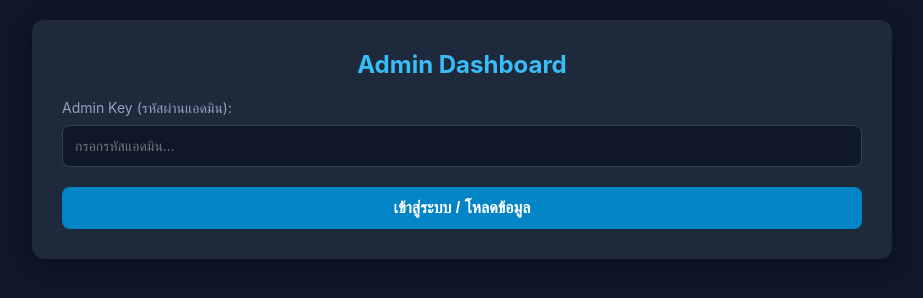
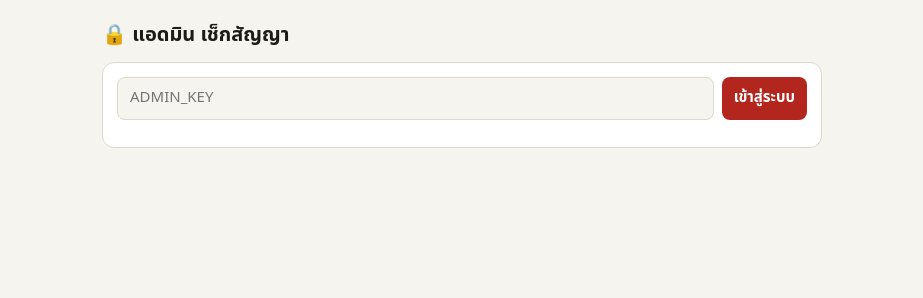
Before and after one commit to crdsstre-crypto/Contract-checker, a website: page Admin.html in a window 1280 px wide. Shown: the whole page, without its empty margins (178-1101 px from the left). Drawn offline with Linux system fonts and the light colour scheme.

Commit message:
Update Admin.html

```diff
--- a/Admin.html
+++ b/Admin.html
@@ -1,112 +1,51 @@
 <!DOCTYPE html>
-<html lang="th">
-<head>
-    <meta charset="UTF-8">
-    <meta name="viewport" content="width=device-width, initial-scale=1.0">
-    <title>Contract Checker - Admin Dashboard</title>
-    <style>
-        body {
-            font-family: -apple-system, BlinkMacSystemFont, "Segoe UI", Roboto, sans-serif;
-            background-color: #0f172a;
-            color: #f8fafc;
-            margin: 0;
-            padding: 20px;
-        }
-        .container {
-            max-width: 800px;
-            margin: 0 auto;
-            background-color: #1e293b;
-            padding: 30px;
-            border-radius: 12px;
-            box-shadow: 0 4px 20px rgba(0, 0, 0, 0.4);
-        }
-        h2 {
-            margin-top: 0;
-            color: #38bdf8;
-            text-align: center;
-        }
-        .form-group {
-            margin-bottom: 20px;
-        }
-        label {
-            display: block;
-            margin-bottom: 8px;
-            font-size: 14px;
-            color: #94a3b8;
-        }
-        input {
-            width: 100%;
-            padding: 12px;
-            border: 1px solid #334155;
-            background-color: #0f172a;
-            color: #fff;
-            border-radius: 8px;
-            box-sizing: border-box;
-            font-size: 14px;
-        }
-        input:focus {
-            outline: none;
-            border-color: #38bdf8;
-        }
-        button {
-            background-color: #0284c7;
-            color: white;
-            border: none;
-            padding: 12px;
-            width: 100%;
-            border-radius: 8px;
-            font-size: 16px;
-            font-weight: bold;
-            cursor: pointer;
-            transition: background-color 0.2s;
-        }
-        button:hover {
-            background-color: #0369a1;
-        }
-        #adminResult {
-            margin-top: 20px;
-            padding: 15px;
-            background-color: #0f172a;
-            border-radius: 8px;
-            border: 1px solid #334155;
-            white-space: pre-wrap;
-            word-break: break-all;
-            display: none;
-        }
-    </style>
-</head>
-<body>
-    <div class="container">
-        <h2>Admin Dashboard</h2>
-        <div class="form-group">
-            <label for="adminKey">Admin Key (รหัสผ่านแอดมิน):</label>
-            <input type="password" id="adminKey" placeholder="กรอกรหัสแอดมิน...">
-        </div>
-        <button onclick="loadAdminData()">เข้าสู่ระบบ / โหลดข้อมูล</button>
-        <div id="adminResult"></div>
-    </div>
-
-    <script>
-        async function loadAdminData() {
-            const key = document.getElementById('adminKey').value;
-            const resultDiv = document.getElementById('adminResult');
-
-            if (!key.trim()) {
-                alert('กรุณากรอก Admin Key');
-                return;
-            }
-
-            resultDiv.style.display = 'block';
-            resultDiv.innerText = 'กำลังโหลดข้อมูล...';
-
-            try {
-                const response = await fetch(`/admin?key=${encodeURIComponent(key)}`);
-                const data = await response.json();
-                resultDiv.innerText = JSON.stringify(data, null, 2);
-            } catch (error) {
-                resultDiv.innerText = 'เกิดข้อผิดพลาดในการเชื่อมต่อ หรือรหัสผ่านไม่ถูกต้อง';
-            }
-        }
-    </script>
-</body>
-</html>
+<html lang="th"><head><meta charset="utf-8">
+<meta name="viewport" content="width=device-width,initial-scale=1,viewport-fit=cover">
+<meta name="robots" content="noindex"><title>แอดมิน</title>
+<style>
+:root{--bg:#f6f4ef;--card:#fff;--ink:#1d1b16;--mute:#6b675c;--line:#ddd8cb;--acc:#b3261e}
+@media(prefers-color-scheme:dark){:root{--bg:#141310;--card:#201e1a;--ink:#f1eee6;--mute:#a29d90;--line:#37342d}}
+*{box-sizing:border-box}body{margin:0;background:var(--bg);color:var(--ink);font:15px/1.5 "Noto Sans Thai",system-ui,sans-serif;padding:max(14px,env(safe-area-inset-top)) 14px max(14px,env(safe-area-inset-bottom))}
+main{max-width:720px;margin:0 auto}h1{font-size:20px;margin:6px 0 12px}h2{font-size:16px;margin:0 0 8px}
+.c{background:var(--card);border:1px solid var(--line);border-radius:12px;padding:14px;margin-bottom:12px}
+.g{display:grid;grid-template-columns:repeat(3,1fr);gap:8px}.k{text-align:center}.k b{display:block;font-size:22px}.k span{font-size:12px;color:var(--mute)}
+input,button{font:inherit;padding:9px 12px;border-radius:8px;border:1px solid var(--line);background:var(--bg);color:var(--ink)}
+button{background:var(--acc);color:#fff;border:0;cursor:pointer;font-weight:600}button.s{background:var(--bg);color:var(--ink);border:1px solid var(--line)}
+.r{display:flex;gap:8px;flex-wrap:wrap;margin-bottom:6px}.r input{flex:1;min-width:90px}
+.ch{display:flex;align-items:flex-end;gap:3px;height:90px}.ch div{flex:1;background:var(--acc);border-radius:3px 3px 0 0;min-height:2px}
+.it{display:flex;justify-content:space-between;gap:8px;align-items:center;padding:8px 0;border-top:1px solid var(--line);font-size:13px}.it:first-of-type{border-top:0}
+pre{white-space:pre-wrap;word-break:break-word;font-size:12px;max-height:240px;overflow:auto;margin:6px 0 0}
+.m{color:var(--mute);font-size:13px}
+</style></head><body><main>
+<h1>🔒 แอดมิน เช็กสัญญา</h1>
+<div class="c" id="lg"><div class="r"><input id="key" type="password" placeholder="ADMIN_KEY" autocomplete="current-password"><button id="go" type="button">เข้าสู่ระบบ</button></div><p class="m" id="lm"></p></div>
+<div id="app" hidden>
+<div class="c"><div class="g"><div class="k"><b id="t1">0</b><span>ยอดวันนี้ (฿)</span></div><div class="k"><b id="t2">0</b><span>ออเดอร์วันนี้</span></div><div class="k"><b id="t3">0</b><span>ผู้ใช้ทั้งหมด</span></div></div>
+<p class="m" style="margin:10px 0 4px">ยอดขาย 14 วันล่าสุด · รวมทั้งหมด <b id="tt">0</b> ฿</p><div class="ch" id="ch"></div></div>
+<div class="c"><h2>ออเดอร์รอตรวจ</h2><div id="ord" class="m">กำลังโหลด…</div></div>
+<div class="c"><h2>เพิ่ม/ลดเครดิต</h2><div class="r"><input id="uid" placeholder="รหัสผู้ใช้ (uid)"><input id="n" type="number" placeholder="จำนวน เช่น 5 หรือ -5" style="max-width:150px"><button id="ad" type="button">ยืนยัน</button></div><p class="m" id="am"></p></div>
+<div class="c"><h2>รายการเติมล่าสุด</h2><div id="rec" class="m">—</div></div>
+<div class="c"><h2>ข้อมูลอื่น</h2><div class="r"><button class="s" data-x="feedback" type="button">ฟีดแบ็ก</button><button class="s" data-x="lawyer" type="button">คำขอส่งต่อทนาย</button></div><pre id="raw"></pre></div>
+<button class="s" id="out" type="button">ออกจากระบบ</button>
+</div></main>
+<script>
+const $=i=>document.getElementById(i),E=s=>String(s??"").replace(/[&<>"]/g,c=>({"&":"&amp;","<":"&lt;",">":"&gt;",'"':"&quot;"}[c]));
+let K="";try{K=sessionStorage.getItem("ak")||""}catch(e){}
+const A=async(p,q)=>{const r=await fetch(p+(q?"?"+new URLSearchParams(q):""),{headers:{"x-admin-key":K}});const d=await r.json().catch(()=>({}));if(r.status===403){K="";try{sessionStorage.removeItem("ak")}catch(e){}$("app").hidden=true;$("lg").hidden=false;throw new Error("forbidden")}return d};
+async function load(){
+const s=await A("/admin/stats");$("lg").hidden=true;$("app").hidden=false;
+$("t1").textContent=s.today.baht;$("t2").textContent=s.today.n;$("t3").textContent=s.users;$("tt").textContent=s.total;
+const mx=Math.max(1,...s.days.map(d=>d.baht));$("ch").innerHTML=s.days.map(d=>`<div title="${d.d}: ${d.baht}฿" style="height:${Math.round(d.baht/mx*100)}%"></div>`).join("");
+$("rec").innerHTML=s.recent.length?s.recent.map(r=>`<div class="it"><span>${new Date(r.ts).toLocaleString("th-TH")} · ${E(r.uid)}</span><b>${r.baht?r.baht+"฿ ":""}(${r.days?"รายเดือน "+r.days+" วัน":"+"+r.credits})</b></div>`).join(""):"ยังไม่มีรายการ";
+const o=(await A("/admin/orders")).orders||[];
+$("ord").innerHTML=o.length?o.map(x=>`<div class="it"><span>${E(x.ref)} · ${E(x.uid)}<br>${x.baht}฿ → ${x.days?"แพ็กเกจ "+x.days+" วัน":x.credits+" เครดิต"} · ${E(x.method)}</span><button data-ap="${E(x.ref)}" type="button">อนุมัติ</button></div>`).join(""):"ไม่มีออเดอร์ค้าง"}
+async function login(){K=$("key").value.trim();if(!K)return;$("lm").textContent="";try{await load();sessionStorage.setItem("ak",K)}catch(e){$("lm").textContent="รหัสไม่ถูกต้อง หรือเชื่อมต่อไม่ได้"}}
+$("go").onclick=login;$("key").onkeydown=e=>{if(e.key==="Enter")login()};
+$("out").onclick=()=>{K="";try{sessionStorage.removeItem("ak")}catch(e){}location.reload()};
+$("ad").onclick=async()=>{const n=+$("n").value,u=$("uid").value.trim();if(!u||!n)return;if(!confirm(`ปรับเครดิต ${u} ${n>0?"+":""}${n} ?`))return;
+const d=await A("/admin/credit",{uid:u,n});$("am").textContent=d.credits!=null?"สำเร็จ ตอนนี้เหลือ "+d.credits+" เครดิต":"ไม่สำเร็จ ("+(d.error||"")+")";load()};
+document.addEventListener("click",async e=>{const b=e.target.closest("button");if(!b)return;
+if(b.dataset.ap){if(!confirm("ยืนยันว่าได้รับเงินแล้ว และเพิ่มเครดิตให้ผู้ใช้?"))return;const d=await A("/admin/approve",{ref:b.dataset.ap});if(!d.ok)alert("ไม่สำเร็จ: "+(d.error||""));load()}
+else if(b.dataset.x){const r=await fetch("/admin/"+b.dataset.x+"?key="+encodeURIComponent(K));$("raw").textContent=(await r.text()).slice(0,20000)}});
+if(K)load().catch(()=>{});
+</script></body></html>
```
